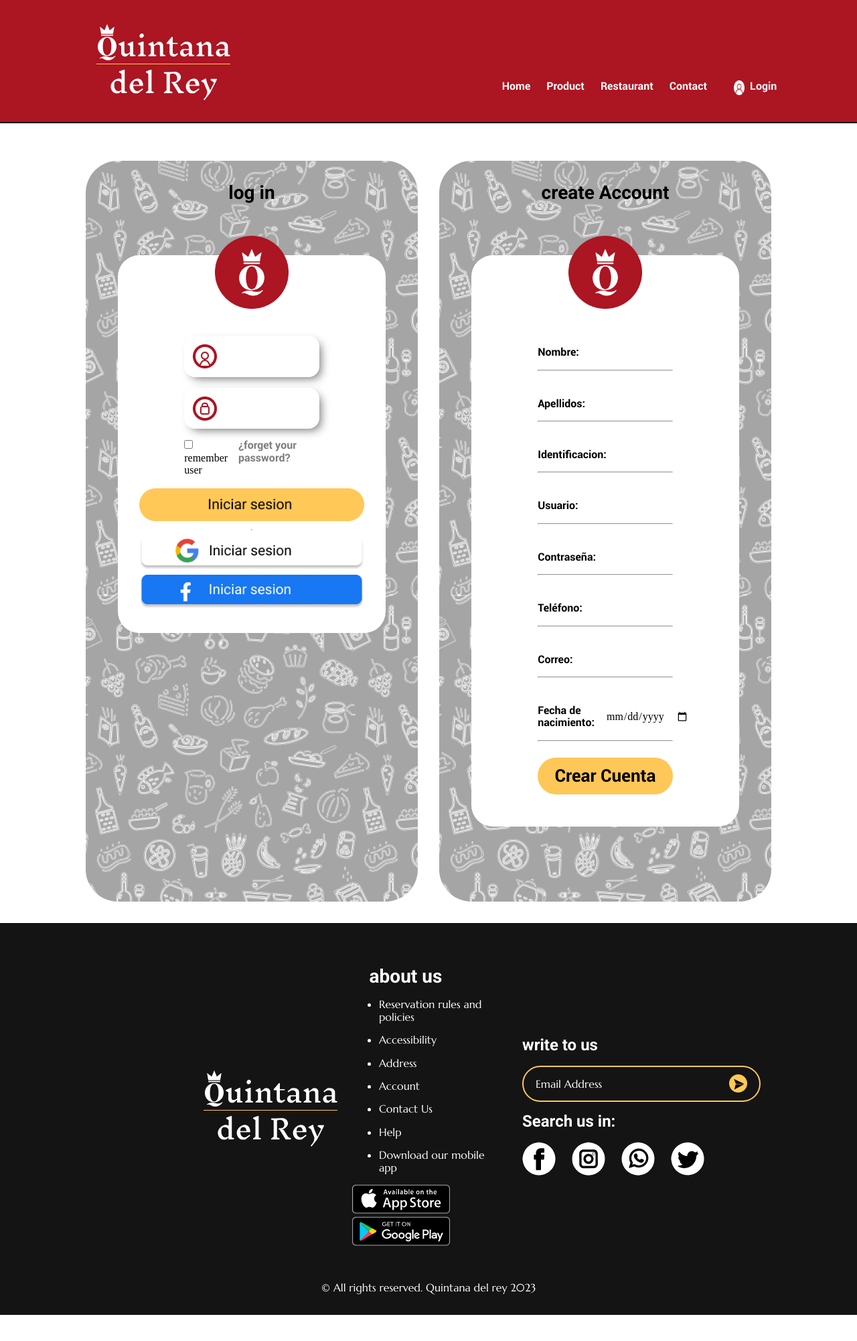
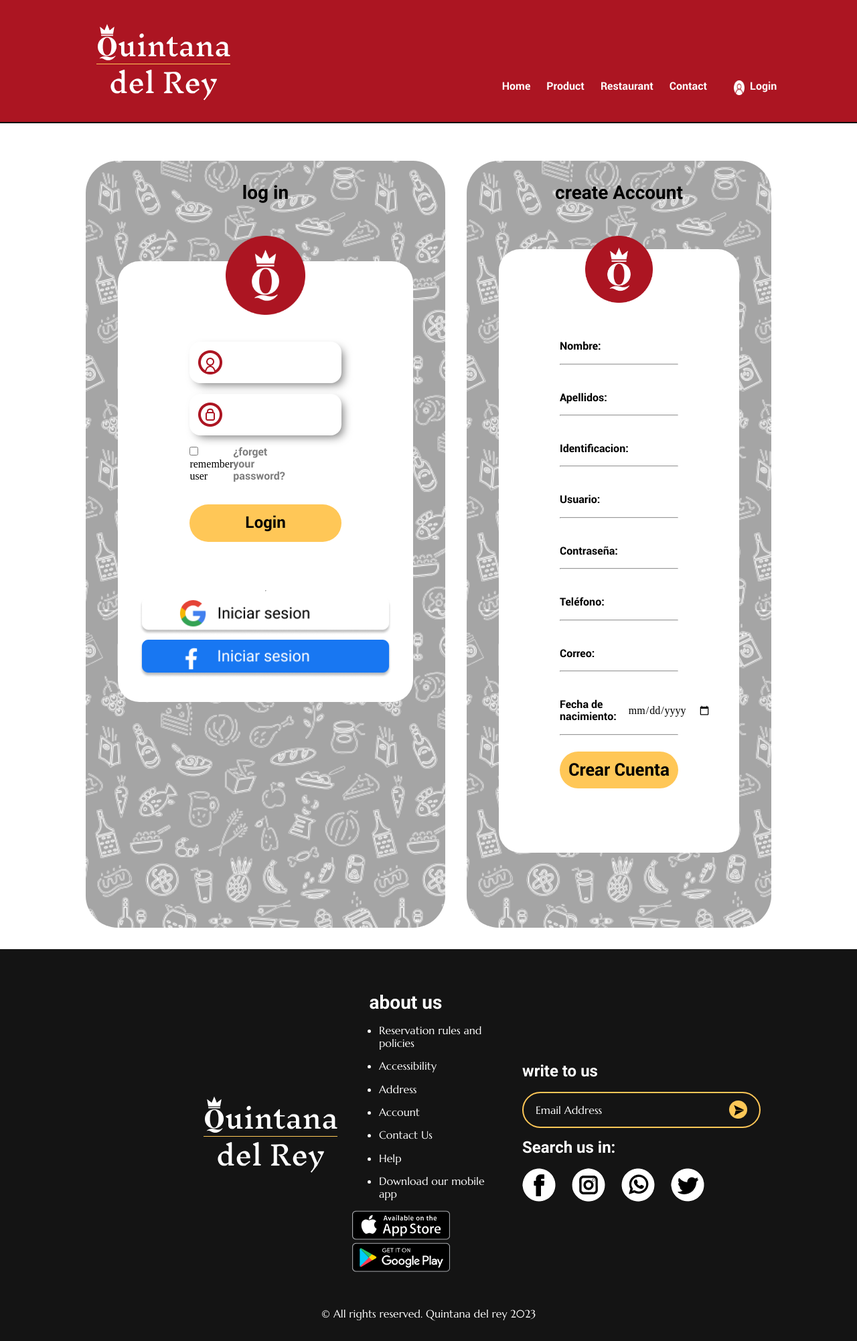
Before and after one commit to JoiJaf/quintanadelrey, a PHP site: page /register.php in a window 1280 px wide. Shown: the whole page at 67% size. Before the commit the page ends 1963 px from the top, so only its background shows below. Run offline with PHP 8.4, Linux system fonts and the light colour scheme.

Commit message:
register new user fixed with logic to verify if the ID, email or user name is not avaible, also the login is working redirect to the index with the user name at nav bar and can logout.

```diff
--- a/css/main.css
+++ b/css/main.css
@@ -36,11 +36,20 @@
     text-decoration: underline;
 }
 
-.prueba-cards{
-    overflow: hidden;
-    height: 20rem;
-    width: 100%;
-    border-radius: 4rem;
+.login-btn{
+    background: var(--secondary_color);
+    width: 23.563rem;
+    height: 3.5rem;
+    border: none;
+    font-family: var(--font_roboto);
+    font-size: var(--font-size-md);
+    border-radius: 2rem;
+    font-weight: 1rem;
+}
+
+.div-login-btn{
+    display: flex;
+    justify-content: center;
 }
 
 
--- a/register.php
+++ b/register.php
@@ -1,9 +1,63 @@
 <?php
 require_once 'database.php';
+$message = "";
 
  if($_POST){
-    var_dump($_POST);
-    $pass = password_hash($_POST["password"], PASSWORD_DEFAULT, ['cost' => 12]);//revisar
+
+    if(isset($_POST["login"])){
+
+        $user = $database->select("tb_usuarios","*",[
+            "nombre_usuario"=> $_POST["userlog"]
+        ]);
+        var_dump($user);
+
+        if(count($user) > 0){
+            //validate password
+
+            if(password_verify($_POST["passlog"], $user[0]["contrasena"])){
+                session_start();
+                $_SESSION["isLoggedIn"] = true;
+                $_SESSION["usr_name"] = $user[0]["nombre_usuario"];
+                header("location: index.php");
+            }else{
+                $message = "wrong username or password";
+            }
+        }else{
+            $message = "wrong username or password";
+        }
+
+        //validate if user already logged in
+
+        //if(isset($_SESSION["isLoggedIn"])){
+            //header("location: book.php?id=".$_POST["login"]);
+        //}else{
+            //validate login
+            //echo "validate login: ".$_POST["login"];
+        //}
+    }
+
+    if(isset($_POST["register"])){
+        //validate if user already registered
+        $validateUsername = $database->select("tb_usuarios","*",[
+            "nombre_usuario"=>$_POST["user"]
+        ]);
+        $validateCedula = $database->select("tb_usuarios","*",[
+            "cedula"=>$_POST["id"]
+        ]);
+        $validateEmail = $database->select("tb_usuarios","*",[
+            "correo"=>$_POST["email"]
+        ]);
+
+        if(count($validateUsername) > 0){
+            $message = "This username is already registered";
+        }else{
+            if(count($validateCedula) > 0){
+                $message = "This ID is already registered";
+            }else{
+                if(count($validateEmail) > 0){
+                    $message = "This email is already registered";
+                }else{
+                    $pass = password_hash($_POST["password"], PASSWORD_DEFAULT, ['cost' => 12]);
                     $database->insert("tb_usuarios",[
                     "nombre"=> $_POST["firstName"],
                     "apellido"=> $_POST["lastName"],
@@ -14,6 +68,26 @@ if($_POST){
                     "nombre_usuario"=> $_POST["user"],
                     "contrasena"=> $pass
                     ]);
+
+                    $id = $database->select("tb_usuarios","*",[
+                        "correo"=>$_POST["email"]
+
+                    ]);
+
+                    var_dump($id[0]["id_usuario"]);
+
+
+                    //header("location: book.php?id=".$_POST["register"]);
+                    header("location: response.php?id=".$id[0]["id_usuario"]."");
+                }
+            }
+
+
+        }
+    }
+
+
+
  }
 
 if($_GET){
@@ -86,28 +160,38 @@ if($_GET){
                 <h2 class="login-title">log in</h2>
                 <img class="login-shield" src="./img/escudo.png" alt="">
                 <div class="login-form-ctn">
-                    <form class="form-ctn" method="get" action="index.php">
+
+                    <form class="form-ctn" method="post" action="register.php">
                         <div class="form-inputs">
                             <img src="./img/min-login.png" alt="">
-                            <input class="fr-input_log" type="text">
+                            <input class="fr-input_log" type="text" name="userlog">
                         </div>
 
                         <div class="form-inputs">
                             <img src="./img/min-pwd.png" alt="">
-                            <input class="fr-input_log" type="text">
+                            <input class="fr-input_log" type="password" name="passlog">
                         </div>
-                    </form>
-                    <div class="form-tools">
+
+                        <div class="form-tools">  <!-- a esto hay que corregir y poner un width de 100%-->
                         <div>
                             <input type="checkbox"> <span>remember user</span>
                         </div>
                         <a class="link-pwd" href=""> ¿forget your password?</a>
                         </div>
 
+                        <div class="div-login-btn">
+                        <input class="login-btn" type="submit" value="Login">
+                        </div>
+                        <p><?php echo $message; ?></p>
+                        <input type="hidden" name="login" value="1">
 
-                    <a href="index.php">
+                    </form>
+
+
+
+                    <!-- <a href="index.php">
                         <img src="./img/btn_logIn.png" alt="">
-                    </a>
+                    </a> -->
 
                     <hr>
 
@@ -132,7 +216,7 @@ if($_GET){
                 <h2 class="login-title">create Account</h2>
                 <img class="login-shield" src="./img/escudo.png" alt="">
                 <div class="login-form-ctn">
-                    <form class="form-ctn"  method="post" action="response.php">
+                    <form class="form-ctn"  method="post" action="register.php">
 
                         <div class="register">
                             <div class="register-align">
@@ -205,9 +289,9 @@ if($_GET){
 
                             <hr class="register-bar">
                         </div>
-
                         <input class="createAcountbtn" type="submit" value="Crear Cuenta">
-
+                        <p><?php echo $message; ?></p>
+                        <input type="hidden" name="register" value="1">
                     </form>
 
             </section>
```
Also changed, not shown: index.php (+18 -2 lines), logout.php (added, +7 -0 lines), response.php (+22 -14 lines). Lines whose indentation alone changed are shown as unchanged.
